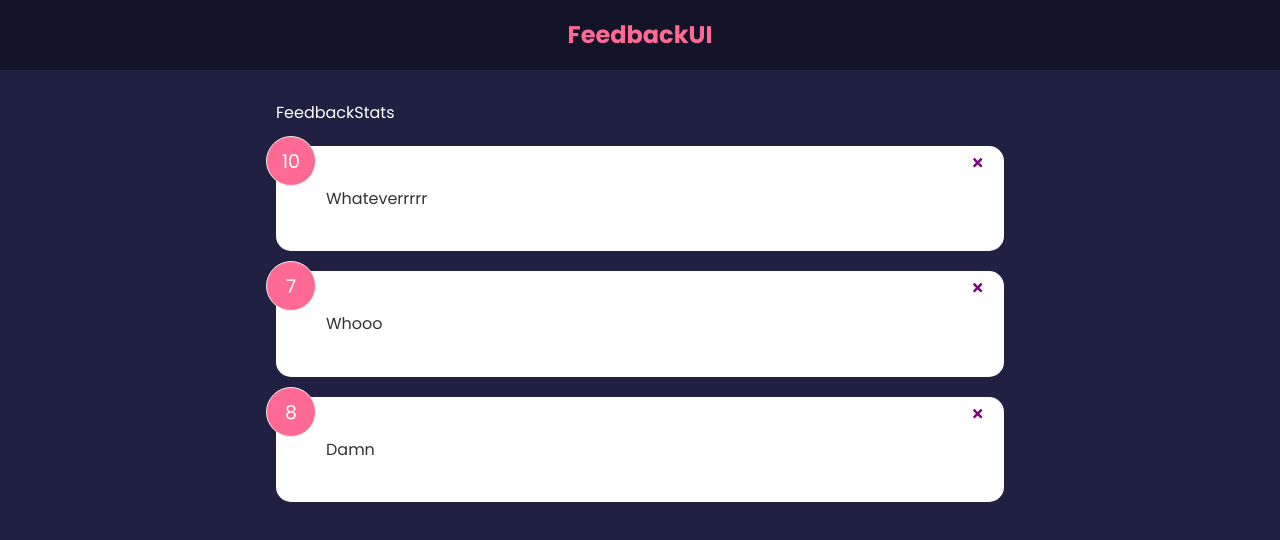
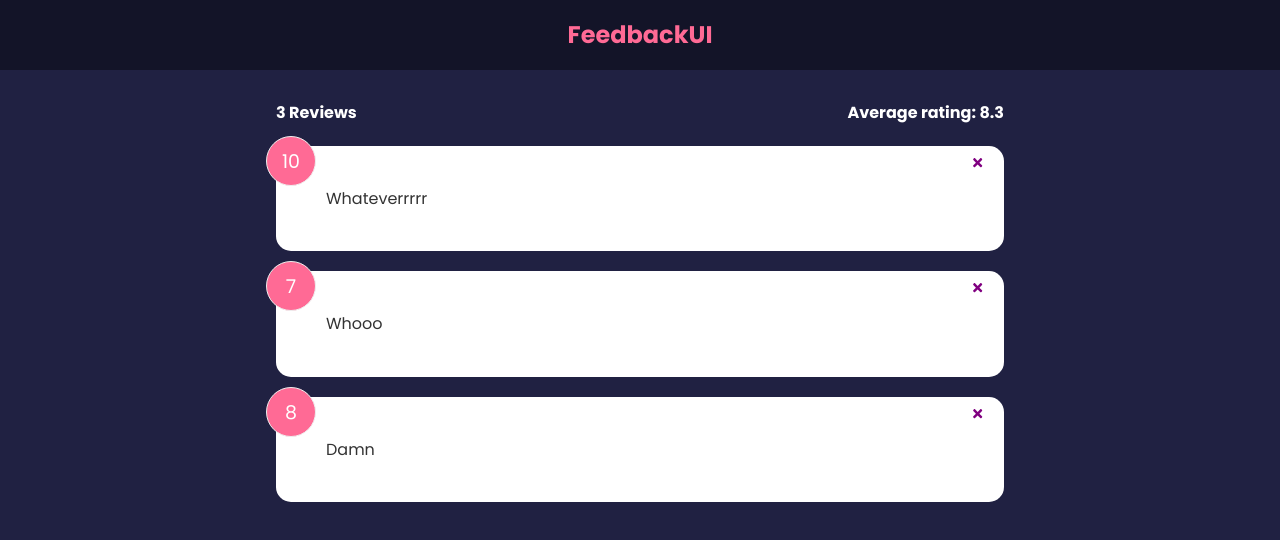
Before and after one commit to izaakdale/feedback-app, a React (Create React App) app: page / in a window 1280 px wide. Shown: the top 540 px of the page. Built offline with nearby package versions, Linux system fonts and the light colour scheme.

Commit message:
Calculations for average and length

```diff
--- a/src/components/FeedbackStats.jsx
+++ b/src/components/FeedbackStats.jsx
@@ -1,7 +1,23 @@
-function FeedbackStats() {
-  return (
-    <div>FeedbackStats</div>
-  )
+import PropTypes from 'prop-types'
+
+function FeedbackStats({feedback}) {
+    // calculate average
+    let average = (feedback.reduce((acc, cur) => {
+        return (acc + cur.rating)
+    }, 0) / feedback.length).toFixed(1)
+
+    console.log(average)
+
+    return (
+        <div className="feedback-stats">
+            <h4>{feedback.length} Reviews</h4>
+            <h4>Average rating: {isNaN(average) ? 0 : average}</h4>
+        </div>
+    )
+}
+
+FeedbackStats.propTypes = {
+    feedback: PropTypes.array.isRequired
 }
 
 export default FeedbackStats
```
